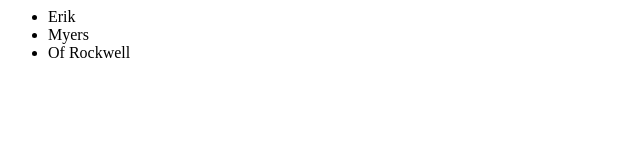
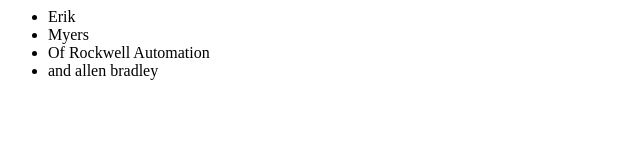
Before and after one commit to emyersrockwell/NewGitTest, a plain HTML site: page index.html in a window 1280 px wide. Shown: the whole page, without its empty margins (0-640 px from the left). Drawn offline with Linux system fonts and the light colour scheme.

Commit message:
Update index.html

```diff
--- a/index.html
+++ b/index.html
@@ -5,7 +5,8 @@
 			<ul>
 				<LI>Erik</LI>
 				<LI>Myers</LI>
-				<LI>Of Rockwell</LI>
+				<LI>Of Rockwell Automation</LI>
+				<LI>and allen bradley</LI>
 			</ul>
 		</div>
 	</body>
```
